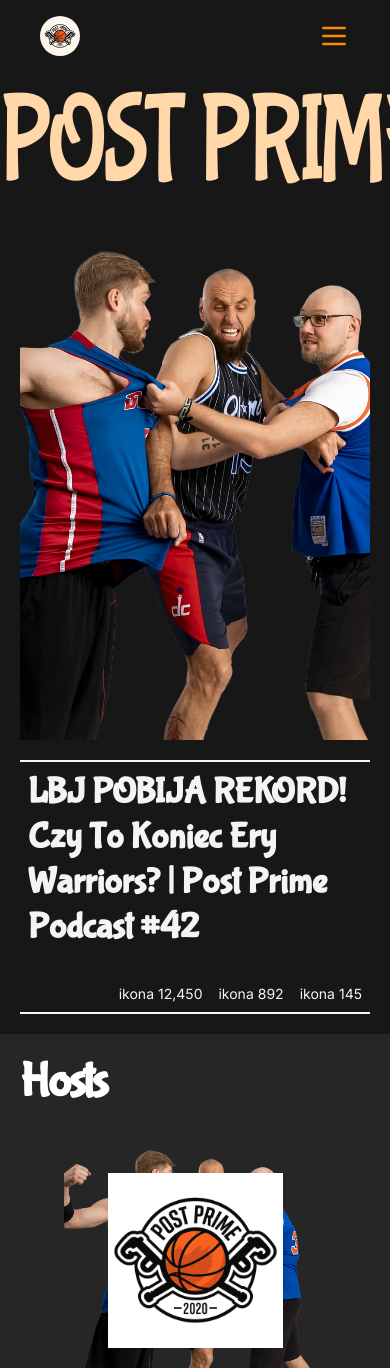
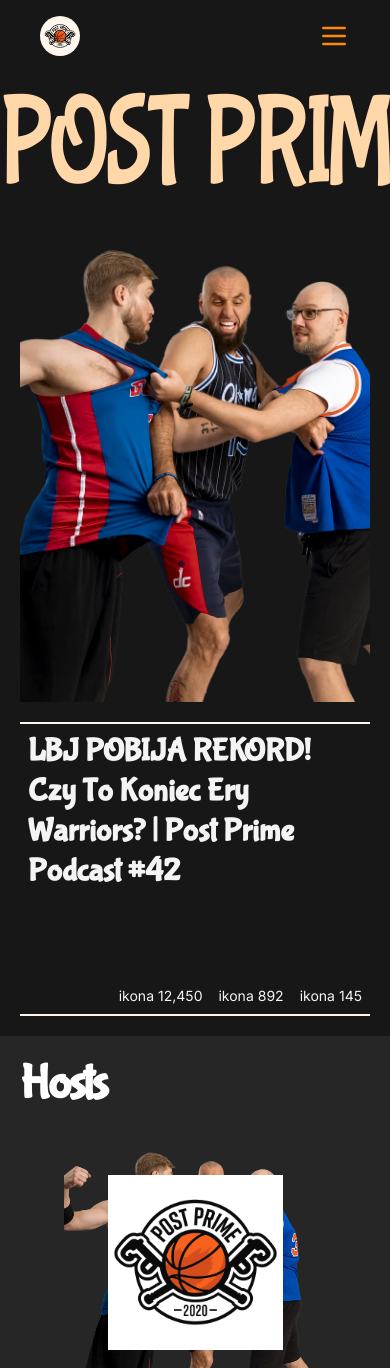
Before and after one commit to Xebec13/post-prime-podcast, a Next.js app: page / in a window 390 px wide. Shown: the top 1368 px of the page. Built offline with nearby package versions, Linux system fonts and the light colour scheme.

Commit message:
fix: Hero section sizes adn heigth, fix text-size in HeroLogo and HeroEpInfo

```diff
--- a/app/components/hero/Hero.tsx
+++ b/app/components/hero/Hero.tsx
@@ -1,7 +1,6 @@
 import { HeroLogo,HeroEpInfo,HeroEpVideo } from "../index"
 export default function Hero() {
     return (
-
         <section
             id="home"
             className="min-h-screen">
@@ -12,7 +11,7 @@
                 <div className="order-2 lg:order-1">
                     <HeroEpInfo/>
                 </div>
-                <div className="order-1 lg:order-2 col-span-1 lg:col-span-2">
+                <div className="order-1 lg:order-2 col-span-1 lg:col-span-2 w-full">
                     <HeroEpVideo/>
                 </div>
             </div>
--- a/app/components/hero/HeroEpInfo.tsx
+++ b/app/components/hero/HeroEpInfo.tsx
@@ -21,7 +21,7 @@
     return (
         <div className="size-full flex flex-col justify-between gap-1 p-2 border-current border-b-2 border-t-2">
             <div className="overflow-hidden capitalize">
-                <h2 className="hero-logo text-4xl lg:text-6xl font-semibold leading-tight text-zinc-100 ">
+                <h2 className="text-[clamp(2rem,3.5vw,4rem)] font-semibold leading-tight text-zinc-100 ">
                     {title}
                 </h2>
             </div>
--- a/app/components/hero/HeroEpVideo.tsx
+++ b/app/components/hero/HeroEpVideo.tsx
@@ -15,7 +15,7 @@
     // 1. Widok Odtwarzacza (po kliknięciu)
     if (isPlaying) {
         return (
-            <div className="size-full min-h-125 overflow-hidden">
+            <div className="size-full min-h-100 overflow-hidden">
                 <iframe
                     width="100%"
                     height="100%"
@@ -36,7 +36,7 @@
     return (
         <div
             onClick={() => setIsPlaying(true)}
-            className="relative size-full min-h-125 overflow-hidden cursor-pointer"
+            className="relative size-full min-h-100 overflow-hidden cursor-pointer"
         >
             {/* Zdjęcie (Next/Image dla optymalizacji) */}
             <Image
--- a/app/components/hero/HeroLogo.tsx
+++ b/app/components/hero/HeroLogo.tsx
@@ -1,7 +1,7 @@
 export default function HeroLogo({ title }: { title: string }) {
   return (
     <div className="overflow-hidden text-center scale-y-140">
-      <h1 className="hero-logo text-[clamp(2rem,23vw,22rem)] text-orange-200 uppercase whitespace-nowrap tracking-tight leading-none">
+      <h1 className="hero-logo text-[clamp(2rem,23.5vw,22rem)] text-orange-200 uppercase whitespace-nowrap tracking-tight leading-none">
         {title}
       </h1>
     </div>
```
